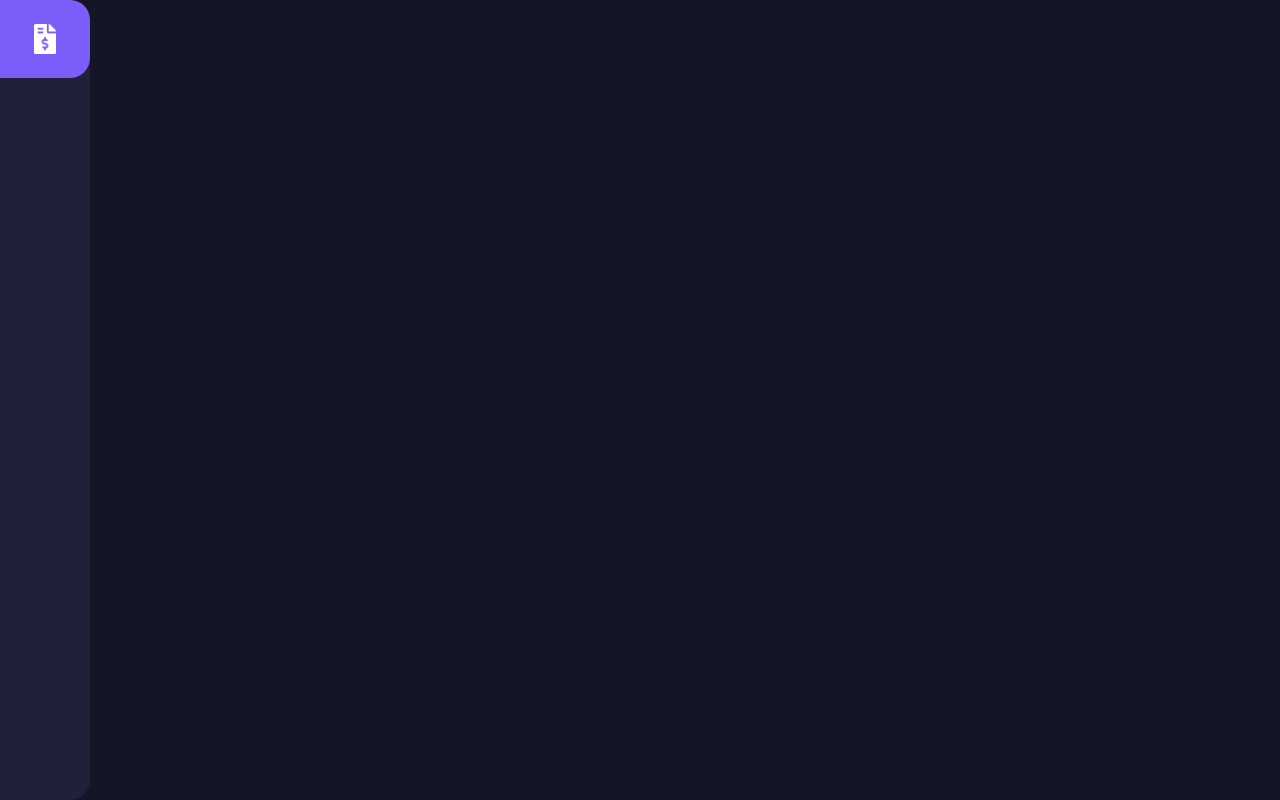
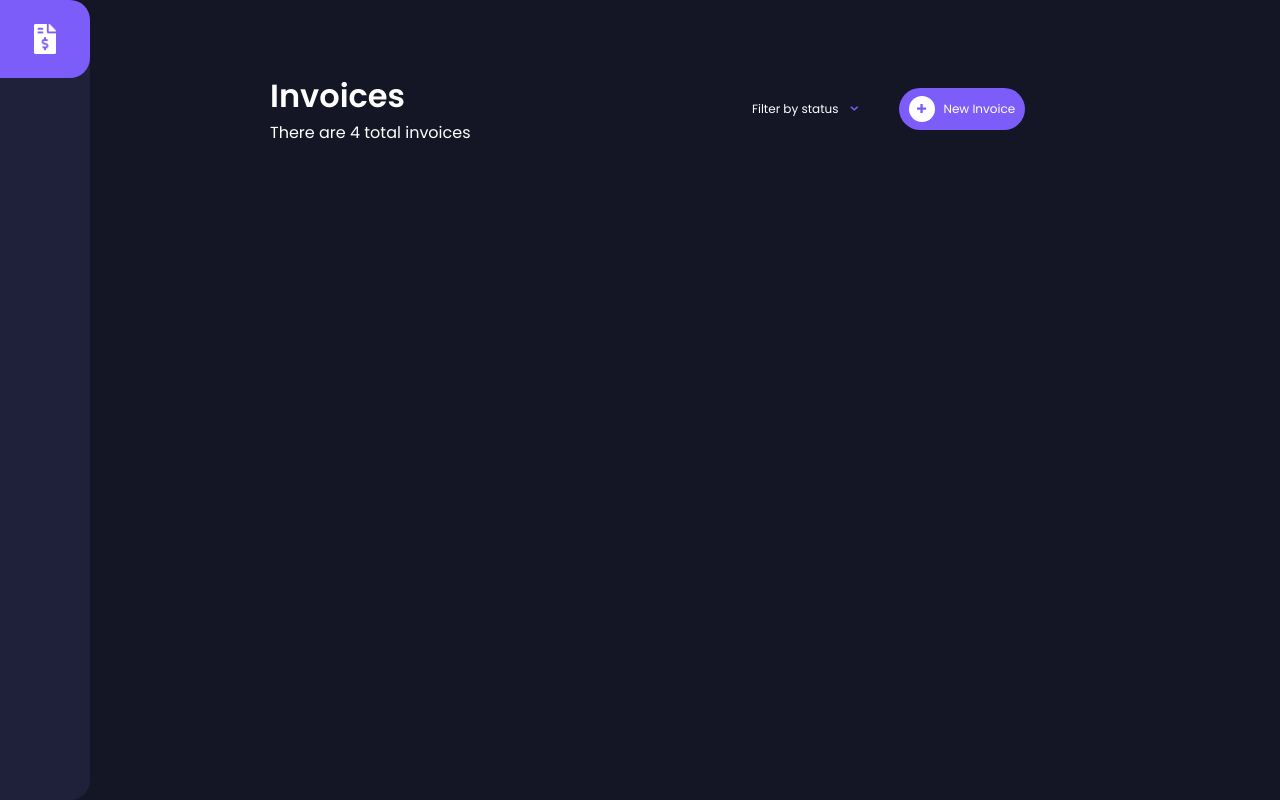
Before and after one commit to bilaltemel/invoice-app, a Vue app: page /#/ in a window 1280 px wide. Built offline with nearby package versions, Linux system fonts and the light colour scheme.

Commit message:
HomeView Header

```diff
--- a/src/views/HomeView.vue
+++ b/src/views/HomeView.vue
@@ -1,5 +1,31 @@
 <template>
-  <div class="home"></div>
+  <div class="home container">
+    <!-- Header -->
+    <div class="header flex">
+      <div class="left flex flex-column">
+        <h1>Invoices</h1>
+        <span>There are 4 total invoices</span>
+      </div>
+      <div class="right flex">
+        <div @click="toggleFilterMenu" class="filter flex">
+          <span>Filter by status</span>
+          <img src="@/assets/icon-arrow-down.svg" alt="" />
+          <ul v-show="filterMenu" class="filter-menu">
+            <li>Draft</li>
+            <li>Pending</li>
+            <li>Paid</li>
+            <li>Clear filter</li>
+          </ul>
+        </div>
+        <div @click="newInvoice" class="button flex">
+          <div class="inner-button flex">
+            <img src="@/assets/icon-plus.svg" alt="" />
+          </div>
+          <span>New Invoice</span>
+        </div>
+      </div>
+    </div>
+  </div>
 </template>
 
 <script>
@@ -7,5 +33,96 @@
 
 export default {
   name: "HomeView",
+  data() {
+    return {
+      filterMenu: null,
+    };
+  },
+  methods: {
+    newInvoice() {},
+    toggleFilterMenu() {
+      this.filterMenu = !this.filterMenu;
+    },
+  },
 };
 </script>
+<style lang="scss" scoped>
+.home {
+  color: #fff;
+
+  .header {
+    margin-bottom: 65px;
+
+    .left,
+    .right {
+      flex: 1;
+    }
+
+    .right {
+      justify-content: center;
+      align-items: center;
+
+      .button,
+      .filter {
+        align-items: center;
+
+        span {
+          font-size: 12px;
+        }
+      }
+
+      .filter {
+        position: relative;
+        margin-right: 40px;
+        cursor: pointer;
+
+        img {
+          margin-left: 12px;
+          width: 9px;
+          height: 5px;
+        }
+
+        .filter-menu {
+          width: 120px;
+          position: absolute;
+          top: 25px;
+          list-style: none;
+          background-color: #1e2139;
+          box-shadow: 0 4px 6px -1px rgba(0, 0, 0, 0.1),
+            0 2px 4px -1px rgba(0, 0, 0, 0.06);
+
+          li {
+            cursor: pointer;
+            font-size: 12px;
+            padding: 10px 20px;
+
+            &:hover {
+              color: #1e2139;
+              background-color: #fff;
+            }
+          }
+        }
+      }
+
+      .button {
+        padding: 8px 10px;
+        background-color: #7c5dfa;
+        border-radius: 40px;
+
+        .inner-button {
+          margin-right: 8px;
+          border-radius: 50%;
+          padding: 8px;
+          align-items: center;
+          justify-content: center;
+          background-color: #fff;
+          img {
+            width: 10px;
+            height: 10px;
+          }
+        }
+      }
+    }
+  }
+}
+</style>
```
